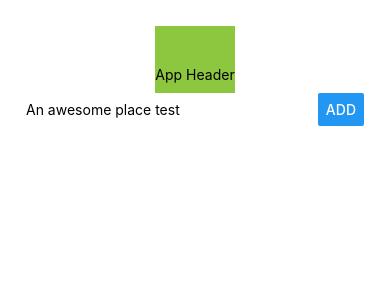
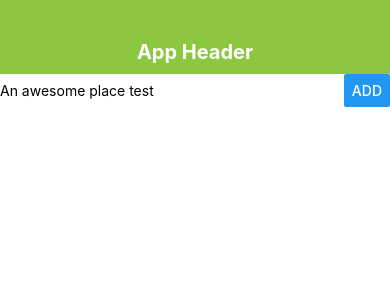
Before and after one commit to gerrymcdonnell/rntut-max, a React Native app: screen / in a window 390 px wide. Shown: the top 300 px of the page. Built offline with nearby package versions, Linux system fonts and the light colour scheme.

Commit message:
fixed header style

```diff
--- a/App.js
+++ b/App.js
@@ -1,10 +1,12 @@
 
 //code from vid 26
 import React, { Component } from "react";
-import { StyleSheet, Text, View, TextInput, Button } from "react-native";
+import { StyleSheet, Text, View, TextInput, Button,  ActivityIndicator } from "react-native";
 
 //note the captial letter
 import ListItem from './src/components/Listitem/Listitem';
+
+//add header from prev app
 import Header from './src/components/Header';
 
 export default class App extends Component {
@@ -36,9 +38,9 @@ export default class App extends Component {
       <ListItem key={i} placeName={place} />
     ));
     return (
-      <View style={styles.container}>
+      <View style={{ flex: 1 }}>
 
-        <Header  />
+        <Header loading={this.state.loading} />
 
         <View style={styles.inputContainer}>
           <TextInput
--- a/src/components/Header.js
+++ b/src/components/Header.js
@@ -1,10 +1,10 @@
 import React from 'react';
 import {View,Text,StyleSheet} from 'react-native';
 
-const header = (props) => (
+const header = ({ loading }) => (
     <View style={styles.header}>
-      <Text>App Header</Text>
-
+      <Text style={styles.title}>App Header</Text>
+      {loading ? <ActivityIndicator color="blue" /> : null}
     </View>
   );
 
@@ -13,6 +13,12 @@ const header = (props) => (
       paddingTop: 40,
       paddingBottom: 10,
       backgroundColor: "#8dc63f"
+    },
+    title: {
+        color: "#fff",
+        fontSize: 20,
+        fontWeight: "bold",
+        textAlign: "center"
     }
   });
 
```
